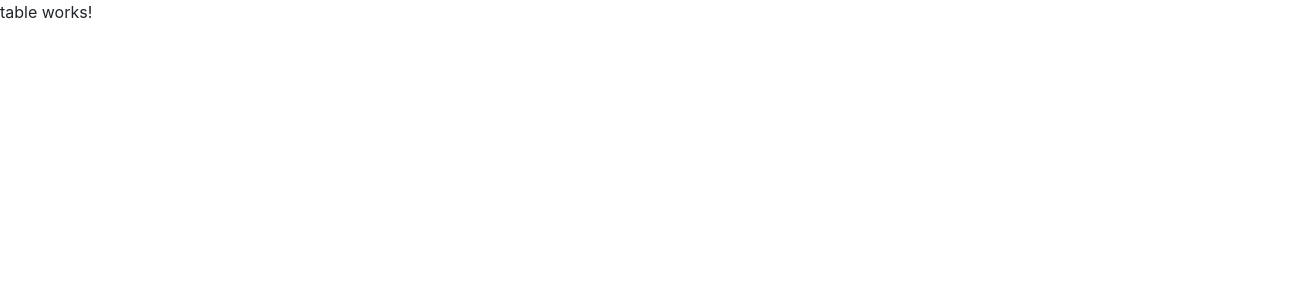
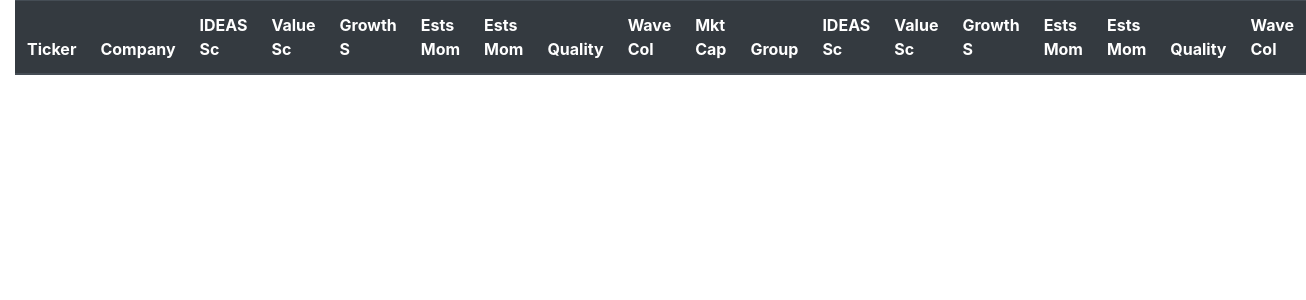
Before and after one commit to RosDiaf/Redburn-Test, an Angular app: page / in a window 1280 px wide. Shown: the top 300 px of the page, 1306 px wide, since content can reach past the window. Built offline with nearby package versions, Linux system fonts and the light colour scheme.

Commit message:
Keys extracted from dataset object and truncated for table header

```diff
--- a/src/app/app.module.ts
+++ b/src/app/app.module.ts
@@ -9,11 +9,15 @@ import { TableComponent } from './container/table/table.component'
 // -- Service
 import { DatasetService } from './api/dataset.service';
 
+// -- Pipes
+import { KeysPipe } from './pipes/keys.pipe';
+
 @NgModule({
   declarations: [
     AppComponent,
     ContainerComponent,
-    TableComponent
+    TableComponent,
+    KeysPipe
   ],
   imports: [
     BrowserModule,
--- a/src/app/container/container.component.html
+++ b/src/app/container/container.component.html
@@ -1 +1 @@
-<app-table [dataset]="dataset"></app-table>
+<app-table [dataset]="dataset" [datasetKeys]="datasetKeys"></app-table>
--- a/src/app/container/container.component.ts
+++ b/src/app/container/container.component.ts
@@ -9,6 +9,7 @@ import { DatasetService } from '../api/dataset.service'
 export class ContainerComponent implements OnInit {
 
   dataset: any;
+  datasetKeys = [];
   constructor(private datasetService: DatasetService) { }
 
   ngOnInit() {
@@ -16,6 +17,7 @@ export class ContainerComponent implements OnInit {
     .subscribe(
       (res) => {
         this.dataset = res
+        this.datasetKeys = Object.keys(this.dataset[0])
       }
     )
   }
--- a/src/app/container/table/table.component.html
+++ b/src/app/container/table/table.component.html
@@ -1,3 +1,15 @@
-<p>
-  table works!
-</p>
+<div class="container-fluid">
+  <div class="row">
+    <div class="col-lg-12">
+      <table class="table">
+        <thead class="thead-dark">
+          <tr>
+            <ng-container *ngFor="let key of datasetKeys">
+              <th scope="col">{{ key | slice:0:8}}</th>
+            </ng-container>
+          </tr>
+        </thead>
+      </table>
+    </div>
+  </div>
+</div>
--- a/src/app/container/table/table.component.ts
+++ b/src/app/container/table/table.component.ts
@@ -1,18 +1,17 @@
-import { Component, OnInit, Input, OnChanges } from '@angular/core';
+import { Component, OnInit, Input } from '@angular/core';
 
 @Component({
   selector: 'app-table',
   templateUrl: './table.component.html',
   styleUrls: ['./table.component.scss']
 })
-export class TableComponent implements OnChanges {
+export class TableComponent implements OnInit {
 
   @Input() dataset: any;
+  @Input() datasetKeys = [];
 
   constructor() { }
 
-  ngOnChanges() {
-    console.log(this.dataset)
+  ngOnInit() {
   }
-
 }
--- /dev/null
+++ b/src/app/pipes/keys.pipe.ts
@@ -0,0 +1,10 @@
+import { Pipe, PipeTransform } from '@angular/core';
+
+@Pipe({
+  name: 'keysPipe'
+})
+export class KeysPipe implements PipeTransform {
+    transform(value: any, args: any[] = null): any {
+        return Object.keys(value)//.map(key => value[key]);
+    }
+}
```
Also changed, not shown: src/assets/mock/data.json, 1 other file (tests, documents, lock files or other folders).
